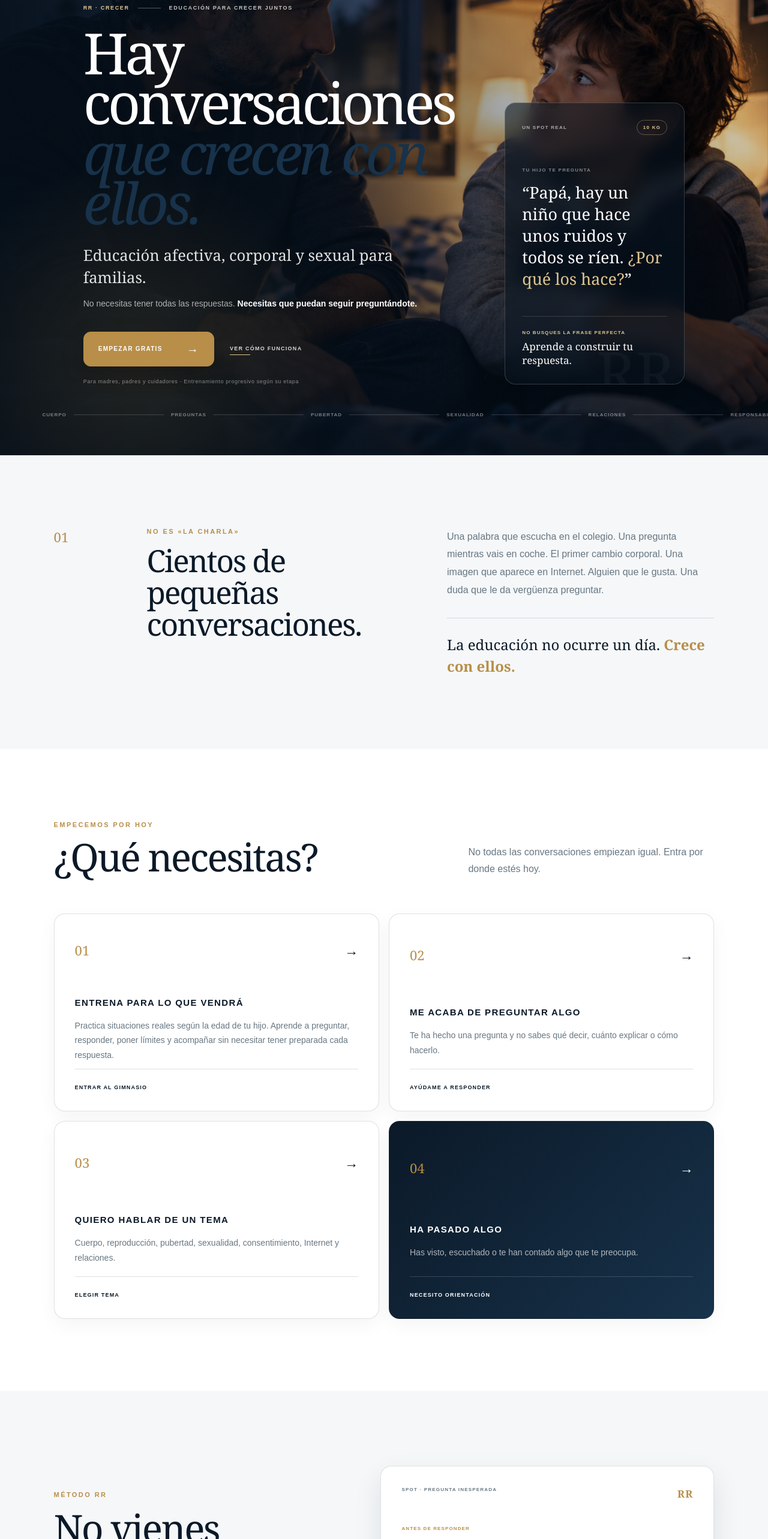
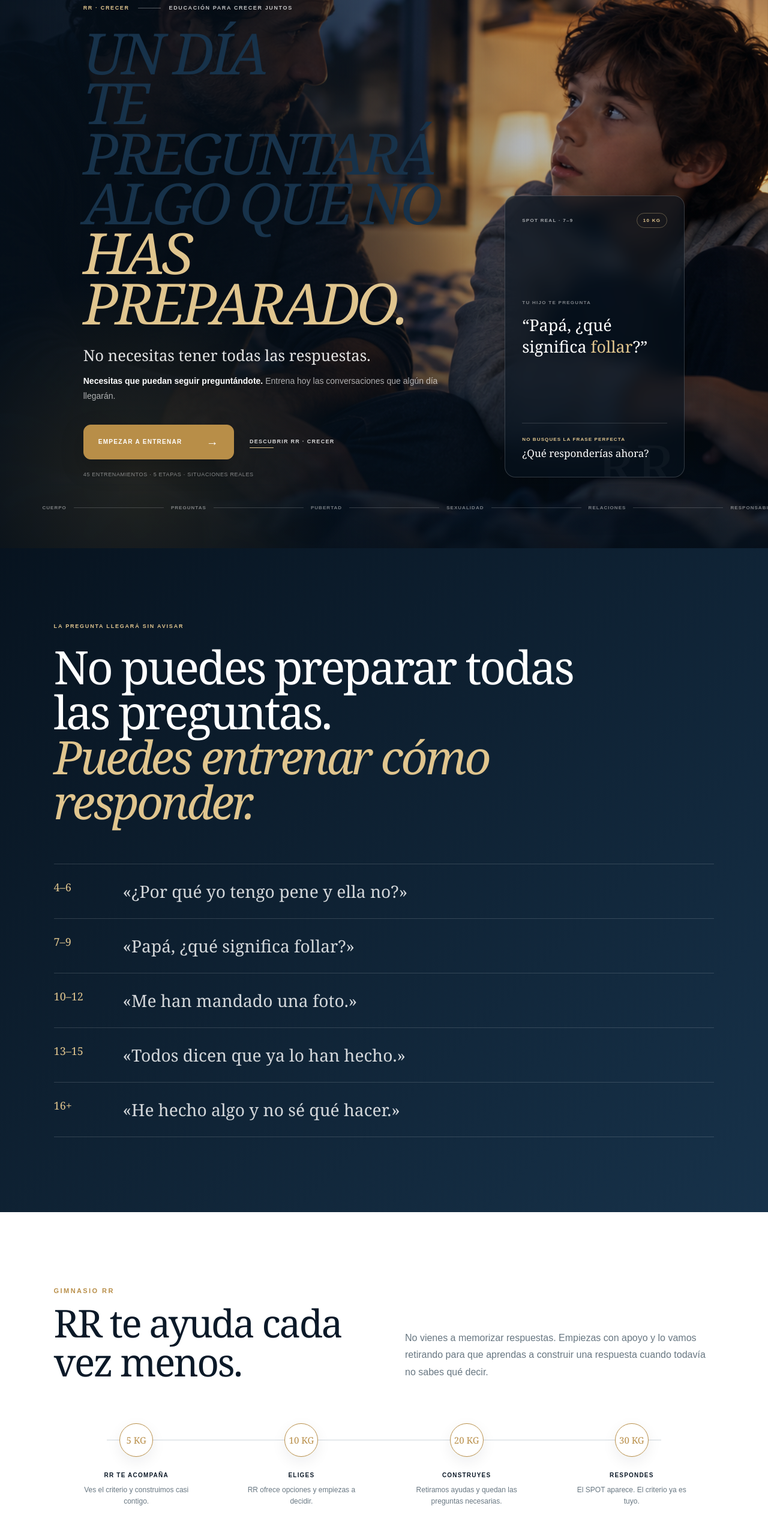
Before and after one commit to elpozo84/rr-crecer, a Next.js app: page / in a window 1280 px wide. Shown: the part 234-2800 px from the top of the page at 60% size. Built offline with nearby package versions, Linux system fonts and the light colour scheme.

Commit message:
Update page.js

```diff
--- a/app/page.js
+++ b/app/page.js
@@ -40,6 +40,21 @@ const stages = [
   ["16+", "RESPONSABILIZARSE", "Sexualidad · relaciones · cuidado · decisiones · responsabilidad"],
 ];
 
+const questions = [
+  ["4–6", "¿Por qué yo tengo pene y ella no?"],
+  ["7–9", "Papá, ¿qué significa follar?"],
+  ["10–12", "Me han mandado una foto."],
+  ["13–15", "Todos dicen que ya lo han hecho."],
+  ["16+", "He hecho algo y no sé qué hacer."],
+];
+
+const kgSteps = [
+  ["5 KG", "RR TE ACOMPAÑA", "Ves el criterio y construimos casi contigo."],
+  ["10 KG", "ELIGES", "RR ofrece opciones y empiezas a decidir."],
+  ["20 KG", "CONSTRUYES", "Retiramos ayudas y quedan las preguntas necesarias."],
+  ["30 KG", "RESPONDES", "El SPOT aparece. El criterio ya es tuyo."],
+];
+
 export default function Home() {
   return (
     <main className="premiumHome">
@@ -73,48 +88,48 @@ export default function Home() {
               <span>EDUCACIÓN PARA CRECER JUNTOS</span>
             </div>
 
-            <h1>
-              Hay conversaciones
-              <span> que crecen con ellos.</span>
+            <h1 aria-label="Un día te preguntará algo que no has preparado.">
+              <span>UN DÍA</span>
+              <span>TE PREGUNTARÁ</span>
+              <span>ALGO QUE NO</span>
+              <span>HAS PREPARADO.</span>
             </h1>
 
             <p className="premiumHeroLead">
-              Educación afectiva, corporal y sexual para familias.
+              No necesitas tener todas las respuestas.
             </p>
 
             <p className="premiumHeroText">
-              No necesitas tener todas las respuestas.
-              <strong> Necesitas que puedan seguir preguntándote.</strong>
+              <strong>Necesitas que puedan seguir preguntándote.</strong>{" "}
+              Entrena hoy las conversaciones que algún día llegarán.
             </p>
 
             <div className="premiumHeroActions">
               <Link href="/prepararme" className="premiumPrimary">
-                <span>EMPEZAR GRATIS</span>
+                <span>EMPEZAR A ENTRENAR</span>
                 <b>→</b>
               </Link>
 
-              <a href="#como" className="premiumSecondary">
-                VER CÓMO FUNCIONA
+              <a href="#impacto" className="premiumSecondary">
+                DESCUBRIR RR · CRECER
               </a>
             </div>
 
             <p className="premiumMicro">
-              Para madres, padres y cuidadores · Entrenamiento progresivo según
-              su etapa
+              45 ENTRENAMIENTOS · 5 ETAPAS · SITUACIONES REALES
             </p>
           </div>
 
           <div className="premiumHeroPanel">
             <div className="premiumPanelTop">
-              <span>UN SPOT REAL</span>
+              <span>SPOT REAL · 7–9</span>
               <b>10 KG</b>
             </div>
 
             <div className="premiumQuote">
               <small>TU HIJO TE PREGUNTA</small>
               <p>
-                “Papá, hay un niño que hace unos ruidos y todos se ríen.
-                <strong> ¿Por qué los hace?</strong>”
+                “Papá, ¿qué significa <strong>follar</strong>?”
               </p>
             </div>
 
@@ -122,7 +137,7 @@ export default function Home() {
 
             <div className="premiumPanelBottom">
               <span>NO BUSQUES LA FRASE PERFECTA</span>
-              <strong>Aprende a construir tu respuesta.</strong>
+              <strong>¿Qué responderías ahora?</strong>
             </div>
 
             <div className="premiumPanelMark">RR</div>
@@ -130,17 +145,60 @@ export default function Home() {
         </div>
 
         <div className="premiumGrowth">
-          <span>CUERPO</span>
-          <i />
-          <span>PREGUNTAS</span>
-          <i />
-          <span>PUBERTAD</span>
-          <i />
-          <span>SEXUALIDAD</span>
-          <i />
-          <span>RELACIONES</span>
-          <i />
+          <span>CUERPO</span><i />
+          <span>PREGUNTAS</span><i />
+          <span>PUBERTAD</span><i />
+          <span>SEXUALIDAD</span><i />
+          <span>RELACIONES</span><i />
           <span>RESPONSABILIDAD</span>
+        </div>
+      </section>
+
+      <section className="premiumImpact" id="impacto">
+        <div className="premiumImpactInner">
+          <div className="premiumImpactKicker">LA PREGUNTA LLEGARÁ SIN AVISAR</div>
+          <h2>
+            No puedes preparar todas las preguntas.
+            <br />
+            <em>Puedes entrenar cómo responder.</em>
+          </h2>
+
+          <div className="premiumQuestions">
+            {questions.map(([age, question]) => (
+              <div className="premiumQuestion" key={`${age}-${question}`}>
+                <span>{age}</span>
+                <p>«{question}»</p>
+              </div>
+            ))}
+          </div>
+        </div>
+      </section>
+
+      <section className="premiumKgStory" id="como">
+        <div className="premiumKgInner">
+          <div className="premiumKgHead">
+            <div>
+              <div className="sectionTag">GIMNASIO RR</div>
+              <h2>RR te ayuda cada vez menos.</h2>
+            </div>
+            <p>
+              No vienes a memorizar respuestas. Empiezas con apoyo y lo vamos
+              retirando para que aprendas a construir una respuesta cuando
+              todavía no sabes qué decir.
+            </p>
+          </div>
+
+          <div className="premiumKgTrack">
+            {kgSteps.map(([kg, title, text]) => (
+              <div className="premiumKgStep" key={kg}>
+                <div className="premiumKgDot">{kg}</div>
+                <div>
+                  <strong>{title}</strong>
+                  <p>{text}</p>
+                </div>
+              </div>
+            ))}
+          </div>
         </div>
       </section>
 
@@ -172,10 +230,8 @@ export default function Home() {
             <div className="sectionTag">EMPECEMOS POR HOY</div>
             <h2>¿Qué necesitas?</h2>
           </div>
-
           <p>
-            No todas las conversaciones empiezan igual. Entra por donde estés
-            hoy.
+            No todas las conversaciones empiezan igual. Entra por donde estés hoy.
           </p>
         </div>
 
@@ -190,27 +246,23 @@ export default function Home() {
                 <span>{item.number}</span>
                 <b>→</b>
               </div>
-
               <div>
                 <h3>{item.title}</h3>
                 <p>{item.text}</p>
               </div>
-
               <strong>{item.action}</strong>
             </Link>
           ))}
         </div>
       </section>
 
-      <section className="premiumMethod" id="como">
+      <section className="premiumMethod">
         <div className="premiumMethodCopy">
           <div className="sectionTag">MÉTODO RR</div>
-
           <h2>
             No vienes solamente a leer.
             <span> Vienes a entrenar.</span>
           </h2>
-
           <p>
             Practica situaciones reales antes de encontrártelas fuera de la
             pantalla. Empiezas con ayuda y, poco a poco, RR la retira para que
@@ -235,45 +287,11 @@ export default function Home() {
           </div>
 
           <div className="premiumTrainingSteps">
-            <div>
-              <span>01</span>
-              <p>
-                <b>NOTO</b>
-                <small>Qué he sentido y pensado.</small>
-              </p>
-            </div>
-
-            <div>
-              <span>02</span>
-              <p>
-                <b>SEPARO</b>
-                <small>Hecho ≠ Historia.</small>
-              </p>
-            </div>
-
-            <div>
-              <span>03</span>
-              <p>
-                <b>DESCUBRO</b>
-                <small>Qué necesita realmente saber.</small>
-              </p>
-            </div>
-
-            <div>
-              <span>04</span>
-              <p>
-                <b>CONSTRUYO</b>
-                <small>Mi propia respuesta.</small>
-              </p>
-            </div>
-
-            <div>
-              <span>05</span>
-              <p>
-                <b>REPLAY</b>
-                <small>Comparo antes y después.</small>
-              </p>
-            </div>
+            <div><span>01</span><p><b>NOTO</b><small>Qué he sentido y pensado.</small></p></div>
+            <div><span>02</span><p><b>SEPARO</b><small>Hecho ≠ Historia.</small></p></div>
+            <div><span>03</span><p><b>DESCUBRO</b><small>Qué necesita realmente saber.</small></p></div>
+            <div><span>04</span><p><b>CONSTRUYO</b><small>Mi propia respuesta.</small></p></div>
+            <div><span>05</span><p><b>REPLAY</b><small>Comparo antes y después.</small></p></div>
           </div>
 
           <Link href="/prepararme" className="premiumTrainingButton">
@@ -289,10 +307,9 @@ export default function Home() {
             <div className="sectionTag">CRECE CON ELLOS</div>
             <h2>La conversación cambia con la edad.</h2>
           </div>
-
           <p>
-            No tienes que explicarlo todo hoy. La profundidad cambia a medida
-            que crecen.
+            No tienes que explicarlo todo hoy. La profundidad cambia a medida que
+            crecen.
           </p>
         </div>
 
@@ -306,14 +323,11 @@ export default function Home() {
               <span className="premiumStageIndex">
                 {String(index + 1).padStart(2, "0")}
               </span>
-
               <strong>{age}</strong>
-
               <div>
                 <b>{title}</b>
                 <p>{text}</p>
               </div>
-
               <span className="premiumStageArrow">→</span>
             </Link>
           ))}
@@ -325,12 +339,10 @@ export default function Home() {
           <span>MI CUERPO</span>
           <h2>Puedo poner límites.</h2>
         </div>
-
         <div className="premiumPrincipleMark">
           <span>RR</span>
           <small>CRITERIO</small>
         </div>
-
         <div>
           <span>TU CUERPO</span>
           <h2>Tengo que respetar los tuyos.</h2>
@@ -339,41 +351,32 @@ export default function Home() {
 
       <section className="premiumSafety">
         <div className="premiumSafetyIcon">!</div>
-
         <div>
           <span>CUANDO ENTRENAR NO ES SUFICIENTE</span>
           <h2>Hay situaciones que necesitan ayuda.</h2>
         </div>
-
         <div className="premiumSafetyText">
           <p>
             Si una situación puede implicar riesgo, abuso, coerción o un problema
             de salud, RR · Crecer deja de ser un gimnasio y orienta hacia recursos
             profesionales adecuados.
           </p>
-
           <p>
             RR · Crecer es una herramienta educativa y no sustituye atención
             médica, psicológica ni servicios de protección infantil.
           </p>
-
-          <Link href="/orientacion">
-            HA PASADO ALGO <b>→</b>
-          </Link>
+          <Link href="/orientacion">HA PASADO ALGO <b>→</b></Link>
         </div>
       </section>
 
       <section className="premiumClosing">
         <span>RR · CRECER</span>
-
         <h2>
           No necesitas tener
           <br />
           todas las respuestas.
         </h2>
-
         <p>Necesitas que puedan seguir preguntándote.</p>
-
         <Link href="/prepararme" className="premiumPrimary">
           <span>EMPEZAR RR · CRECER</span>
           <b>→</b>
@@ -385,7 +388,6 @@ export default function Home() {
           <strong>RR · CRECER</strong>
           <span>Un proyecto del Método Ruiz Rivas</span>
         </div>
-
         <span>Educación · Entrenamiento · Conversación</span>
       </footer>
     </main>
```
